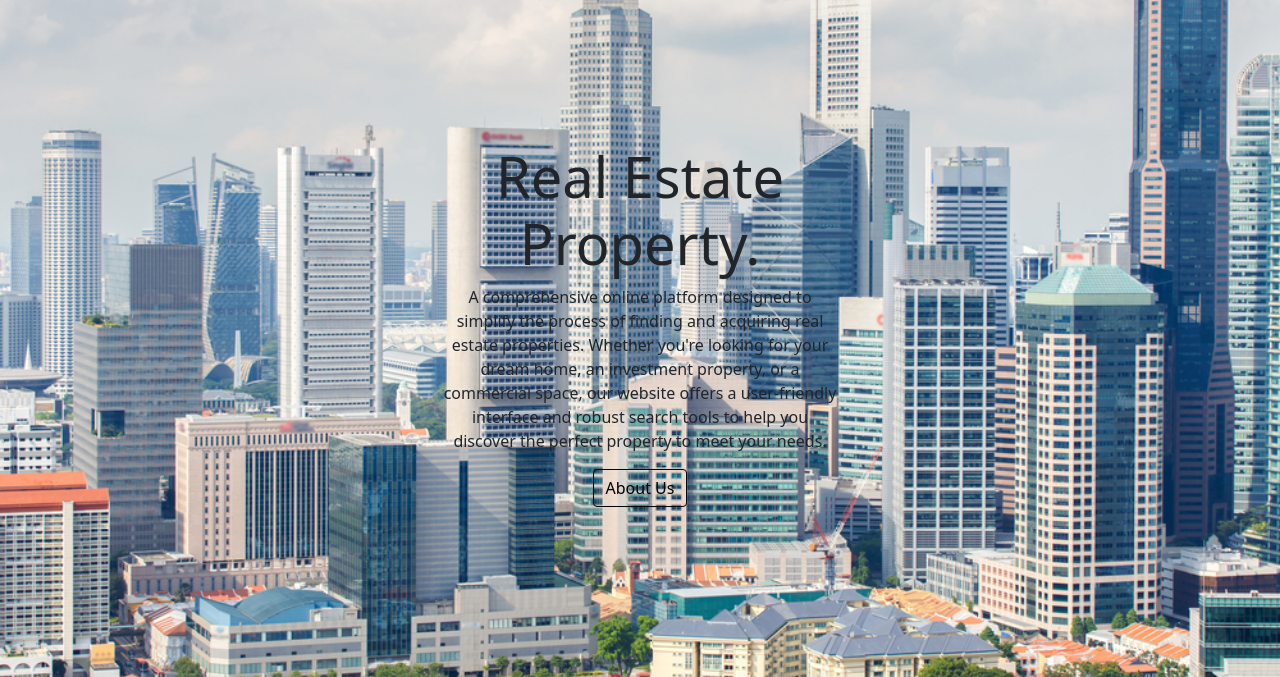
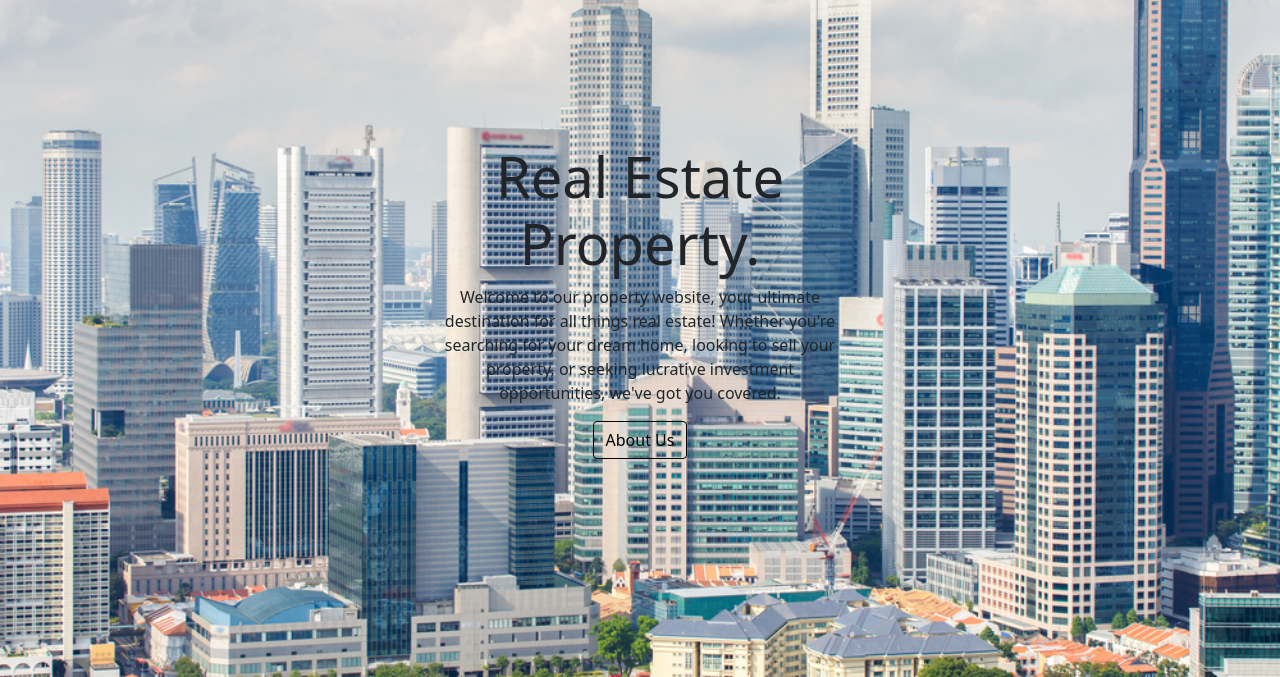
Before and after one commit to daffybum/CSIT314-group-project-purple, a Flask app: page /home in a window 1280 px wide. Shown: the part 123-800 px from the top of the page. Run offline with Flask 3, Linux system fonts and the light colour scheme.

Commit message:
Add files via upload
change the home page description

```diff
--- a/csci314_project/templates/homepage.html
+++ b/csci314_project/templates/homepage.html
@@ -6,7 +6,7 @@
   <div class="col-md-5 p-lg-5 mx-auto my-5">
     <h1 class="display-4 font-weight-normal">Real Estate Property.</h1>
     <p class="font-weight-bold">
-      A comprehensive online platform designed to simplify the process of finding and acquiring real estate properties. Whether you're looking for your dream home, an investment property, or a commercial space, our website offers a user-friendly interface and robust search tools to help you discover the perfect property to meet your needs.
+      Welcome to our property website, your ultimate destination for all things real estate! Whether you're searching for your dream home, looking to sell your property, or seeking lucrative investment opportunities, we've got you covered.
     </p>
     <a class="btn btn-outline-secondary text-black" href="/about-us">About Us</a>
   </div>
```
